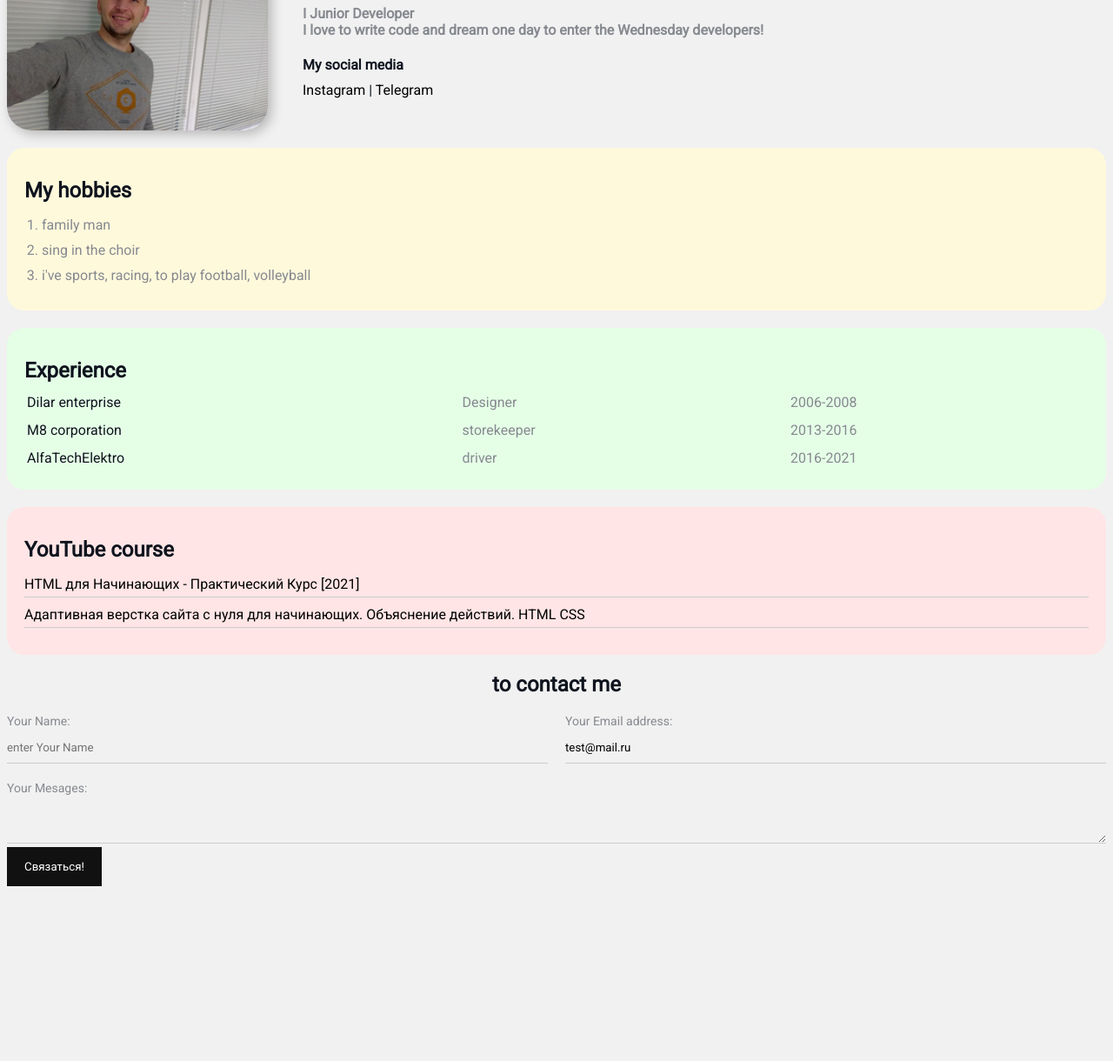
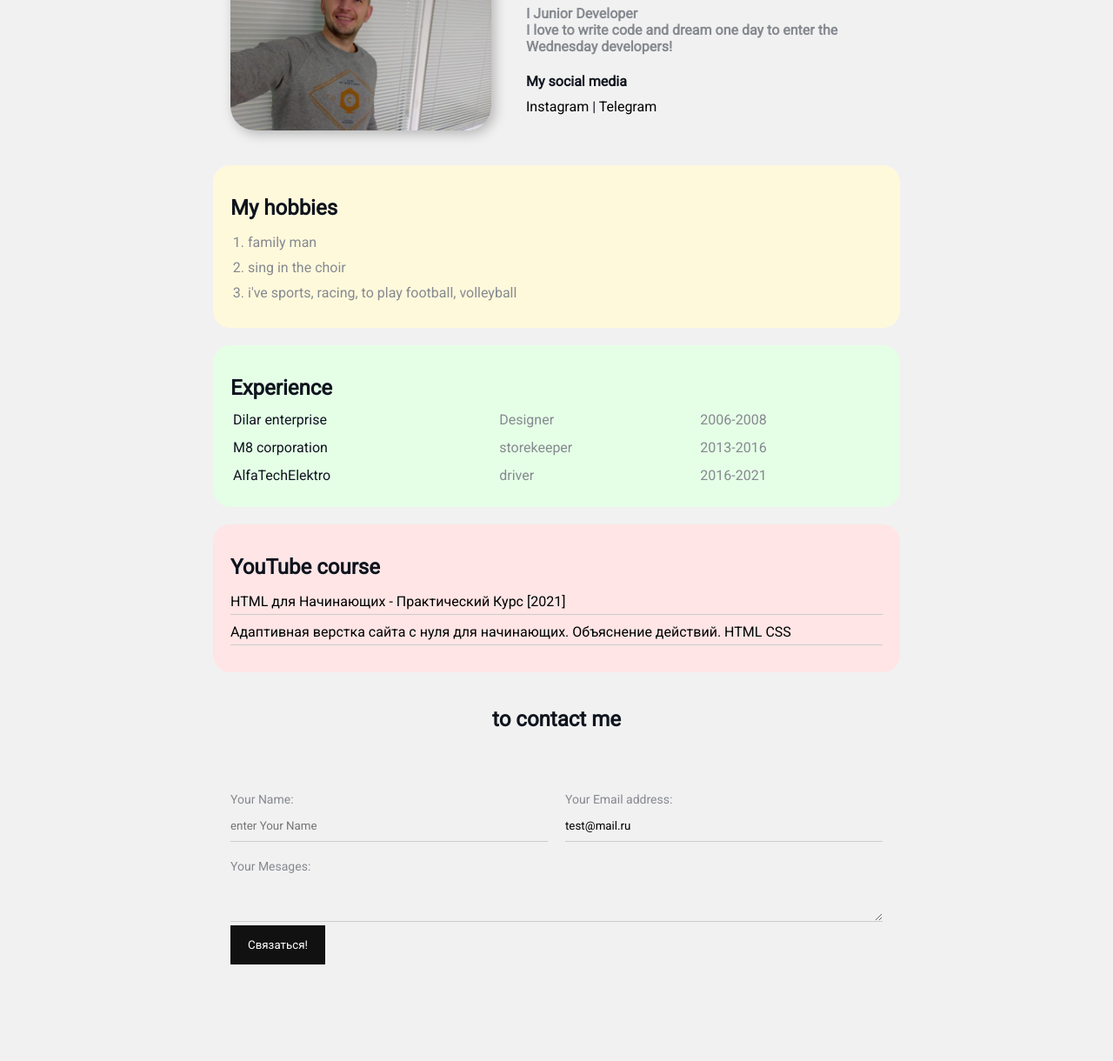
Before and after one commit to IgorAlshuk/css, a plain HTML site: page index.html in a window 1280 px wide. Shown: the part 83-1303 px from the top of the page at 87% size. Before the commit the page ends 1110 px from the top, so only its background shows below. Drawn offline with Linux system fonts and the light colour scheme.

Commit message:
Finish Progect

```diff
--- a/index.html
+++ b/index.html
@@ -97,5 +97,7 @@
         </div>
 
       </div>
+      <div style="margin-bottom: 500px;;"></div>
+
    </body>
 </html>
--- a/styles.css
+++ b/styles.css
@@ -11,6 +11,12 @@ body {
    font-size: 16px;
    font-weight: normal;
    font-family: 'Roboto', sans-serif;;
+}
+
+.conteiner {
+   max-width: 750px;
+   margin: auto;
+   padding-top: 30px;
 }
 
 a {
@@ -39,6 +45,9 @@ a:visited {
 .info {
    display: flex;
    margin-bottom: 20px;
+   max-width: 750px;
+   margin: auto;
+   padding-bottom: 40px;
 }
 
 @media (max-width: 700px) {
@@ -67,22 +76,24 @@ a:visited {
    /*word-spacing: 42px;*/
 }
 
-.conteiner {
-   max-width: 750px;
-   margin: auto;
-   padding-top: 30px;
-}
+
 
 .bg-yellow {
    background: #fff9dc;
+   max-width: 750px;
+   margin: auto;
 }
 
 .bg-green {
    background: #e5ffe7;
+   max-width: 750px;
+   margin: auto;
 }
 
 .bg-red {
    background: #ffe5e5;
+   max-width: 750px;
+   margin: auto;
 }
 
 .card {
@@ -129,8 +140,15 @@ a:visited {
    border-bottom: 1px solid #ccc;
 }
 
+.contact {
+   max-width: 750px;
+   margin: auto;
+}
+
 .contact h2 {
 text-align: center;
+padding-top: 20px;
+padding-bottom: 50px;
 }
 
 .form-group label {
```
